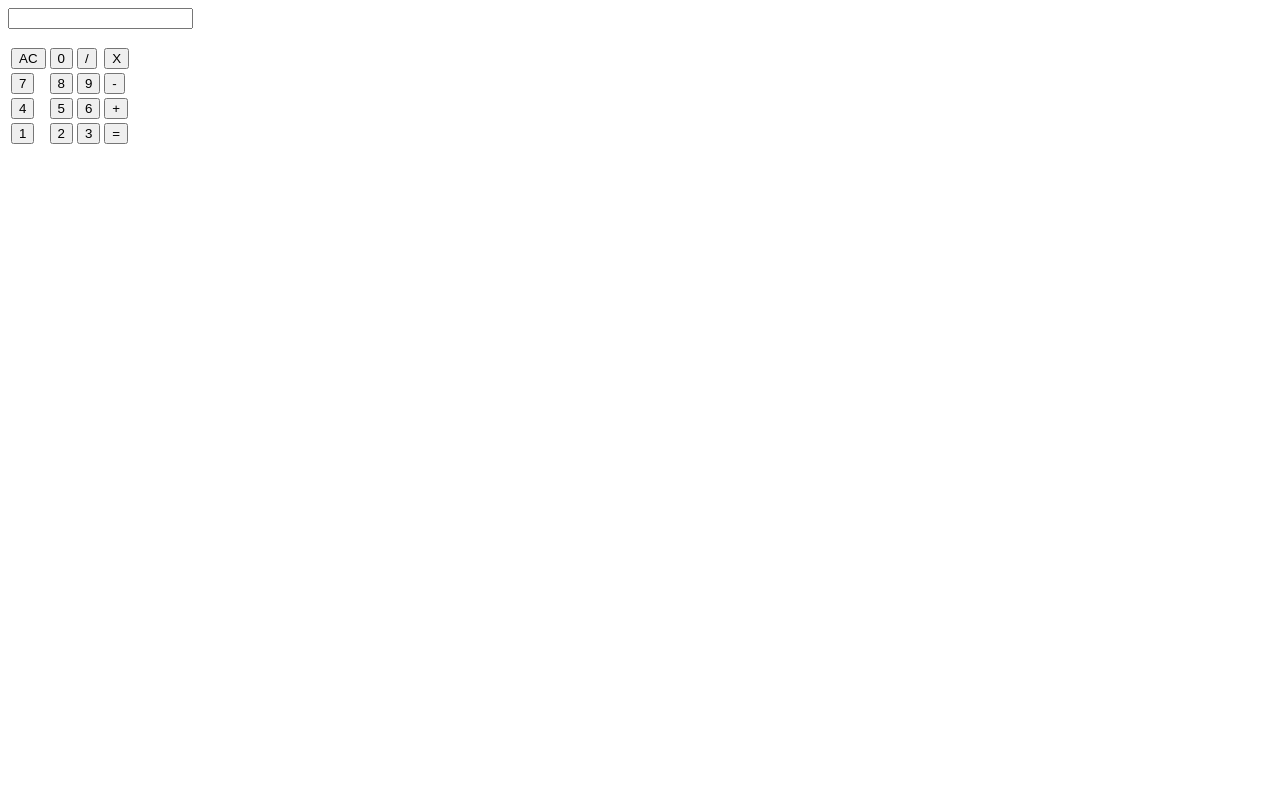
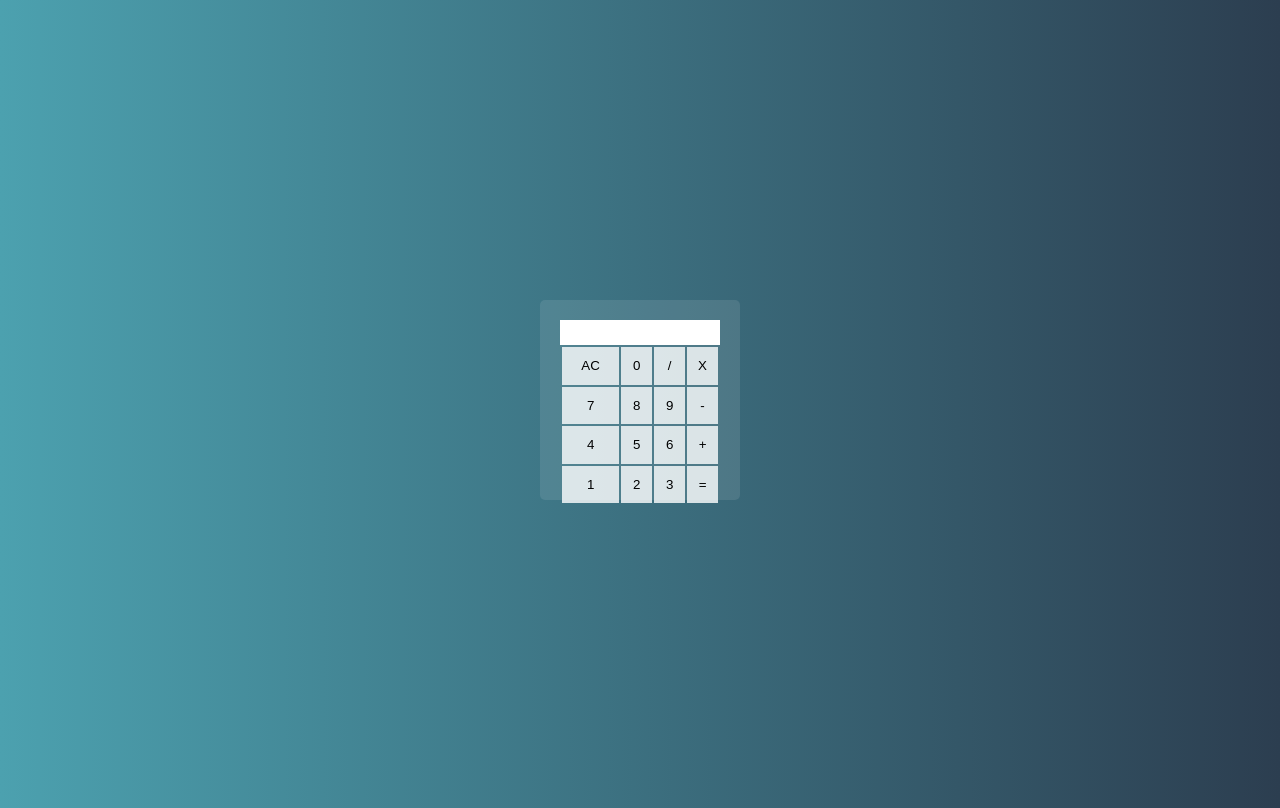
Before and after one commit to VikaPavlus/Calculator, a plain HTML site: page index.html in a window 1280 px wide. Drawn offline with Linux system fonts and the light colour scheme.

Commit message:
Update Styles

```diff
--- /dev/null
+++ b/css/style.css
@@ -0,0 +1,73 @@
+* {
+    box-sizing: border-box;
+}
+
+html {
+    width: 100vw;
+    height: 100vh;
+    overflow: hidden;
+}
+
+body {
+    width: 100%;
+    height: 100%;
+    overflow: hidden;
+    background: #2C3E50;  /* fallback for old browsers */
+    background: -webkit-linear-gradient(to right, #4CA1AF, #2C3E50);  /* Chrome 10-25, Safari 5.1-6 */
+    background: linear-gradient(to right, #4CA1AF, #2C3E50); /* W3C, IE 10+/ Edge, Firefox 16+, Chrome 26+, Opera 12+, Safari 7+ */
+}
+
+.main {
+    position: absolute;
+    top: 50%;
+    left: 50%;
+    transform: translate3d(-50%, -50%, 0);
+    width: 200px;
+    height: 200px;
+    display: flex;
+    justify-content: center;
+    align-items: center;
+    background-color: rgba(255, 255, 255, .1);
+    border-radius: 5px;
+}
+
+.c-calculator {
+    width: 80%;
+    height: 80%;
+    margin: 0 auto;
+}
+
+.c-calculator--input {
+    border-radius: 0;
+    border: none;
+    padding: 5px 0;
+    width: 100%;
+    height: 25px;
+    font-size: 25px;
+}
+
+.c-calculator--keyboard {
+    width: 100%;
+    height: 100%;
+}
+
+.c-calculator--keyboard tr td {
+    width: 10px;
+    height: 10px;
+    padding: 0;
+}
+
+.c-calculator--keyboard tr td input[type="button"] {
+    width: 100%;
+    height: 100%;
+    padding: 0;
+    border-radius: 0;
+    border: none;
+    background-color: rgba(255, 255, 255, 0.8);
+    cursor: pointer;
+    transition: background-color .3s ease-out;
+}
+
+.c-calculator--keyboard tr td input[type="button"]:hover {
+     background-color: rgba(255, 255, 255, 0.4);
+}
--- a/index.html
+++ b/index.html
@@ -1,13 +1,20 @@
-<html>
+<!DOCTYPE html>
+<html lang="en">
+
 <head>
+    <meta charset="UTF-8">
+    <meta name="viewport" content="width=device-width, initial-scale=1.0">
+    <meta http-equiv="X-UA-Compatible" content="ie=edge">
+    <title>Calculator</title>
+    <link rel="stylesheet" href="./css/style.css">
+</head>
 
-     </head>
 <body>
-                 <div class="main">
-                   <form name="form">
-                     <input class="textview">
-                   </form>
-                     <table>
+    <section class="main">
+        <form class="c-calculator" name="form">
+            <input type="text" class="c-calculator--input" />
+
+            <table class="c-calculator--keyboard">
                 <tr>
                     <td><input type="button" value="AC"></td>
                     <td><input type="button" value="0"></td>
@@ -36,8 +43,7 @@
                     <td><input type="button" value="="></td>
                 </tr>
             </table>
-
-                 </div>
+        </form>
+    </section>
 </body>
-
 </html>
```
Lines whose indentation alone changed are shown as unchanged.
